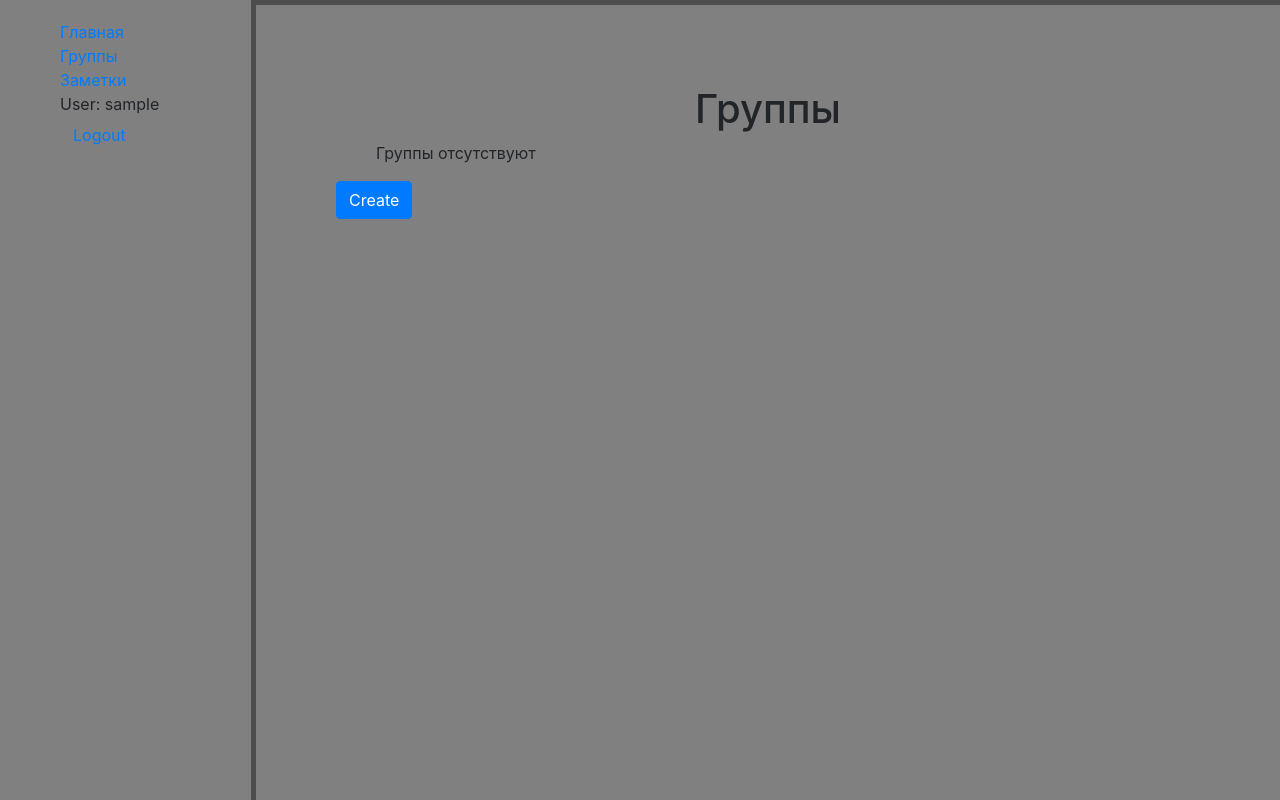
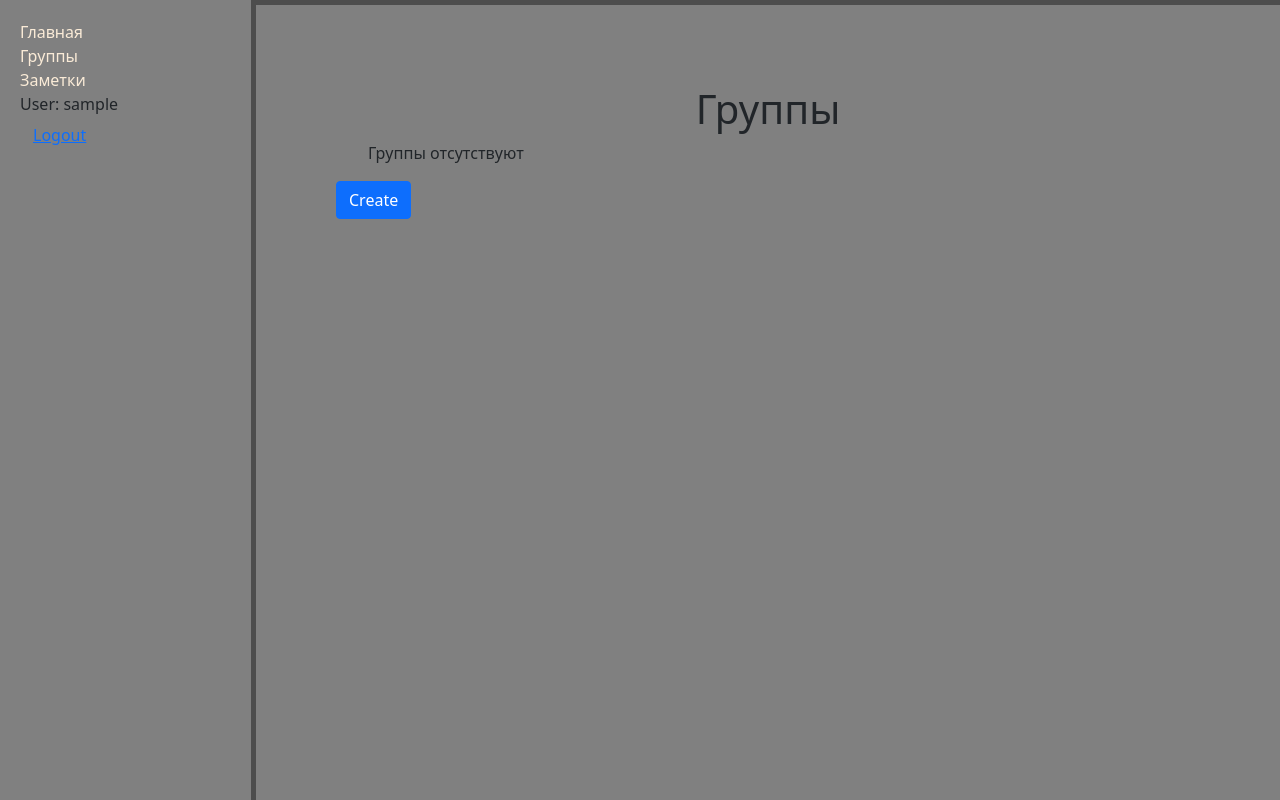
Before and after one commit to kasvk82/django_notepad, a Django app: page /catalog/group/ in a window 1280 px wide. Run offline with Django 3.2, Linux system fonts and the light colour scheme; the visitor is signed in with stand-in values (Sample User, id 1); data that the repository does not hold is empty.

Commit message:
changed the sidebar points style

```diff
--- a/catalog/static/css/styles.css
+++ b/catalog/static/css/styles.css
@@ -14,6 +14,16 @@ aside {
 
 .sidebar-nav {
     list-style-type: none;
+    padding-left: 0
+}
+
+.sidebar-nav a {
+    color:antiquewhite;
+    text-decoration: none;
+}
+
+.sidebar-nav a:hover {
+    color: blue
 }
 
 #main_content {
--- a/catalog/templates/base_generic.html
+++ b/catalog/templates/base_generic.html
@@ -4,7 +4,7 @@
   {% block title %}<title>Notepad</title>{% endblock %}
   <meta charset="utf-8">
   <meta name="viewport" content="width=device-width, initial-scale=1">
-  <link rel="stylesheet" href="https://cdn.jsdelivr.net/npm/bootstrap@4.5.3/dist/css/bootstrap.min.css" integrity="sha384-TX8t27EcRE3e/ihU7zmQxVncDAy5uIKz4rEkgIXeMed4M0jlfIDPvg6uqKI2xXr2" crossorigin="anonymous">
+  <link rel="stylesheet" href="https://cdn.jsdelivr.net/npm/bootstrap@5.0.2/dist/css/bootstrap.min.css" integrity="sha384-EVSTQN3/azprG1Anm3QDgpJLIm9Nao0Yz1ztcQTwFspd3yD65VohhpuuCOmLASjC" crossorigin="anonymous">
   <!-- Add additional CSS in static file -->
   {% load static %}
   <link rel="shortcut icon" href="#">
```
Also changed, not shown: other parts of catalog/templates/base_generic.html (+1 -0 lines).
